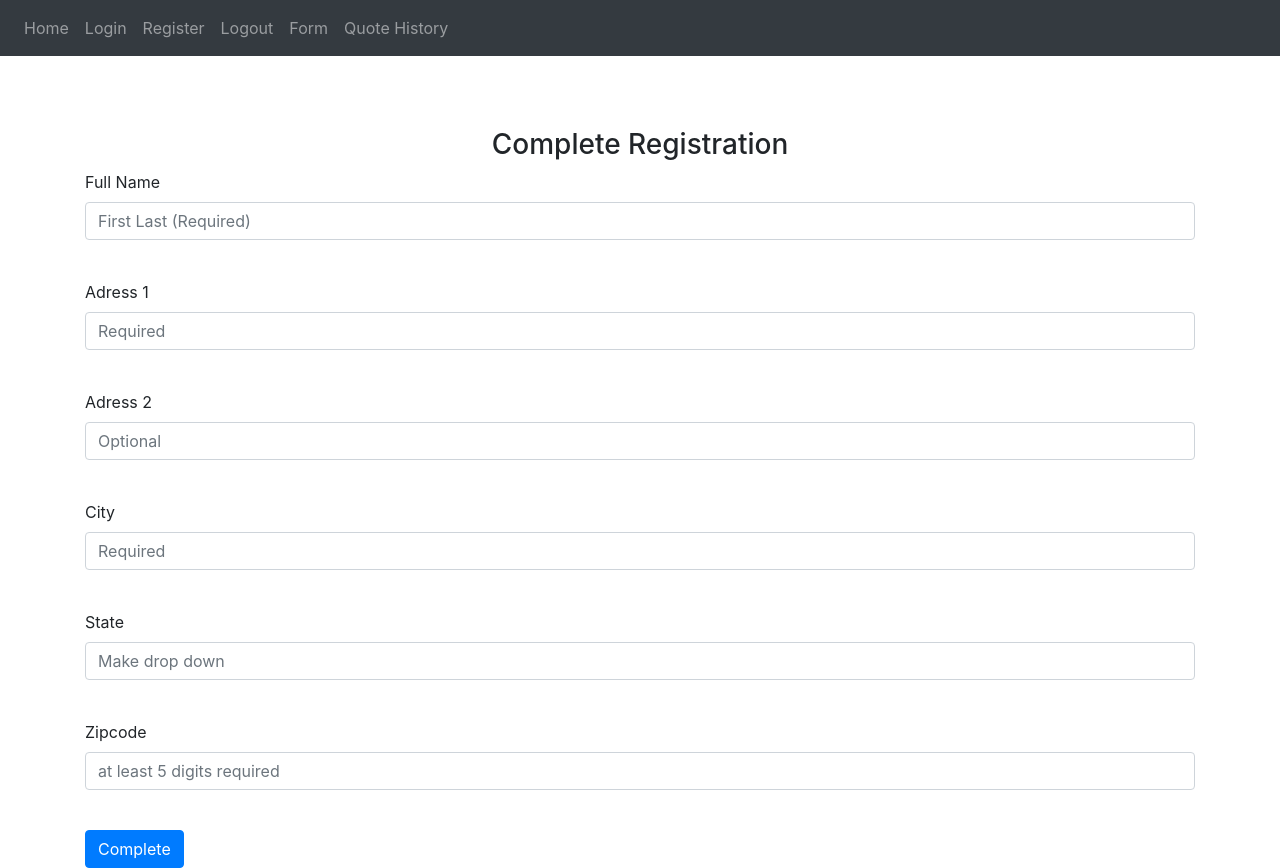
After one commit to S0NNYD/Quoil, a Python web app: template website/templates/completereg.html in a window 1280 px wide. The commit adds this page. Run offline with Jinja, Linux system fonts and the light colour scheme; the template is opened without the code that fills it, so the values that code supplies are empty; some libraries are stand-ins or nearby versions.

Commit message:
added complete registration page

```diff
--- a/website/authenciation.py
+++ b/website/authenciation.py
@@ -31,3 +31,7 @@ def register():
 @authenciator.route('/form', methods=['GET', 'POST'])
 def form():
     return render_template("form.html")
+
+@authenciator.route('/complete', methods=['GET', 'POST'])
+def completeReg():
+    return render_template("completereg.html")
--- /dev/null
+++ b/website/templates/completereg.html
@@ -0,0 +1,53 @@
+{% extends "base.html" %} {% block title %} Form {% endblock %}
+{% block content %}
+<br>
+<br>
+<br>
+
+<form method="POST">
+    <h3 align = "center"> Complete Registration </h3>
+    <div class="form-group">
+        <label for="fullName">Full Name</label>
+        <input type="name" class="form-control" id="fullName" name="fullName" placeholder="First Last (Required)">
+    </div>
+
+    <br>
+
+    <div class="form-group">
+        <label for="address1">Adress 1</label>
+        <input type="address" class="form-control" id="adress1" name="address1" placeholder="Required">
+    </div>
+
+    <br>
+
+    <div class="form-group">
+        <label for="address2">Adress 2</label>
+        <input type="address" class="form-control" id="adress2" name="address2" placeholder="Optional">
+    </div>
+
+    <br>
+
+    <div class="form-group">
+        <label for="city">City</label>
+        <input type="city" class="form-control" id="city" name="city" placeholder="Required">
+    </div>
+
+    <br>
+
+    <div class="form-group">
+        <label for="state">State</label>
+        <input type="state" class="form-control" id="state" name="state" placeholder="Make drop down">
+    </div>
+
+    <br>
+
+    <div class="form-group">
+        <label for="zipcode">Zipcode</label>
+        <input type="state" class="form-control" id="zipcode" name="zipcode" placeholder="at least 5 digits required">
+    </div>
+
+    <br>
+    <button type = "submit" class="btn btn-primary">Complete</button>
+
+</form>
+{% endblock %}
```
Also changed, not shown: website/templates/form.html (+12 -12 lines).
